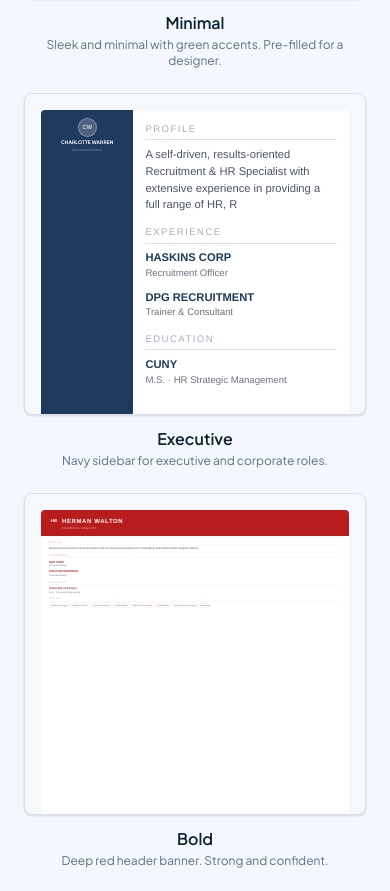
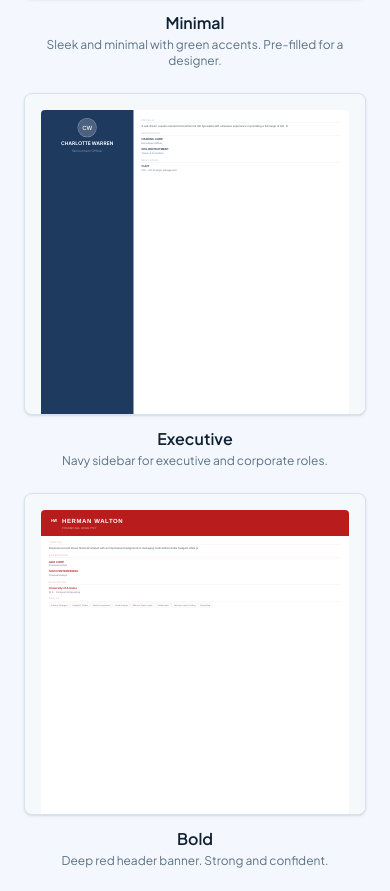
Before and after one commit to wesleyramalho/resume-builder, a Next.js app: page / in a window 390 px wide. Shown: the part 3783-4674 px from the top of the page. Built offline with nearby package versions, Linux system fonts and the light colour scheme; no server answers.

Commit message:
fix: normalize mobile button sizes and template thumbnail scaling
MoreVertical button reduced from w-8 h-8 to w-7 h-7 to match other
sm buttons. Sidebar template thumbnails now use the same 4x scale
approach as standard layouts for consistent content sizing.

```diff
--- a/src/components/dashboard/ResumeThumbnail.tsx
+++ b/src/components/dashboard/ResumeThumbnail.tsx
@@ -92,26 +92,35 @@ export default function ResumeThumbnail({ data, templateId }: Props) {
   // Sidebar layout
   if (sidebarColor) {
     return (
-      <div className="w-full aspect-[3/4] bg-white relative overflow-hidden rounded pointer-events-none select-none flex">
+      <div className="w-full aspect-[3/4] bg-white relative overflow-hidden rounded pointer-events-none select-none">
+        <div
+          className="absolute origin-top-left flex"
+          style={{
+            width: "400%",
+            height: "400%",
+            transform: "scale(0.25)",
+          }}
+        >
           {/* Sidebar */}
-        <div style={{ width: "30%", backgroundColor: sidebarColor, padding: "0.5rem 0.35rem", display: "flex", flexDirection: "column", alignItems: "center", gap: "0.2rem", flexShrink: 0 }}>
+          <div style={{ width: "30%", backgroundColor: sidebarColor, padding: "2rem 1.4rem", display: "flex", flexDirection: "column", alignItems: "center", gap: "0.8rem", flexShrink: 0 }}>
             {data.photo && (
-            <div style={{ width: "1.2rem", height: "1.2rem", borderRadius: "50%", backgroundColor: "rgba(255,255,255,0.2)", border: "1px solid rgba(255,255,255,0.3)", display: "flex", alignItems: "center", justifyContent: "center" }}>
-              <span style={{ fontSize: "0.35rem", fontWeight: 700, color: "rgba(255,255,255,0.8)" }}>
+              <div style={{ width: "4.8rem", height: "4.8rem", borderRadius: "50%", backgroundColor: "rgba(255,255,255,0.2)", border: "2px solid rgba(255,255,255,0.3)", display: "flex", alignItems: "center", justifyContent: "center" }}>
+                <span style={{ fontSize: "1.4rem", fontWeight: 700, color: "rgba(255,255,255,0.8)" }}>
                   {(data.fullName || "?").split(" ").map(n => n[0]).join("").slice(0, 2)}
                 </span>
               </div>
             )}
-          <p style={{ fontSize: "0.3rem", fontWeight: 700, color: "#ffffff", textTransform: "uppercase", textAlign: "center", letterSpacing: "0.03em", lineHeight: 1.2 }}>
+            <p style={{ fontSize: "1.2rem", fontWeight: 700, color: "#ffffff", textTransform: "uppercase", textAlign: "center", letterSpacing: "0.03em", lineHeight: 1.2 }}>
               {data.fullName || "Name"}
             </p>
-          <p style={{ fontSize: "0.2rem", color: "rgba(255,255,255,0.5)", textAlign: "center", lineHeight: 1.2 }}>
+            <p style={{ fontSize: "0.8rem", color: "rgba(255,255,255,0.5)", textAlign: "center", lineHeight: 1.2 }}>
               {data.headline}
             </p>
           </div>
           {/* Content */}
-        <div style={{ flex: 1, padding: "0.75rem", fontFamily: "Helvetica, Arial, sans-serif", color: "#1a1a1a", fontSize: "0.5rem" }}>
+          <div style={{ flex: 1, padding: "2rem", fontFamily: "Helvetica, Arial, sans-serif", color: "#1a1a1a" }}>
             {contentBlock}
+          </div>
         </div>
       </div>
     );
--- a/src/components/editor/EditorToolbar.tsx
+++ b/src/components/editor/EditorToolbar.tsx
@@ -222,7 +222,7 @@ export default function EditorToolbar({ resume }: Props) {
 
       {/* Mobile action menu */}
       <DropdownMenu>
-        <DropdownMenuTrigger className="sm:hidden inline-flex items-center justify-center w-8 h-8 rounded-md border border-border bg-surface-soft hover:bg-surface-strong transition-colors shrink-0">
+        <DropdownMenuTrigger className="sm:hidden inline-flex items-center justify-center w-7 h-7 rounded-md border border-border bg-surface-soft hover:bg-surface-strong transition-colors shrink-0">
           <MoreVertical className="w-4 h-4" />
         </DropdownMenuTrigger>
         <DropdownMenuContent align="end" className="bg-card border-border">
```
Lines whose indentation alone changed are shown as unchanged.
